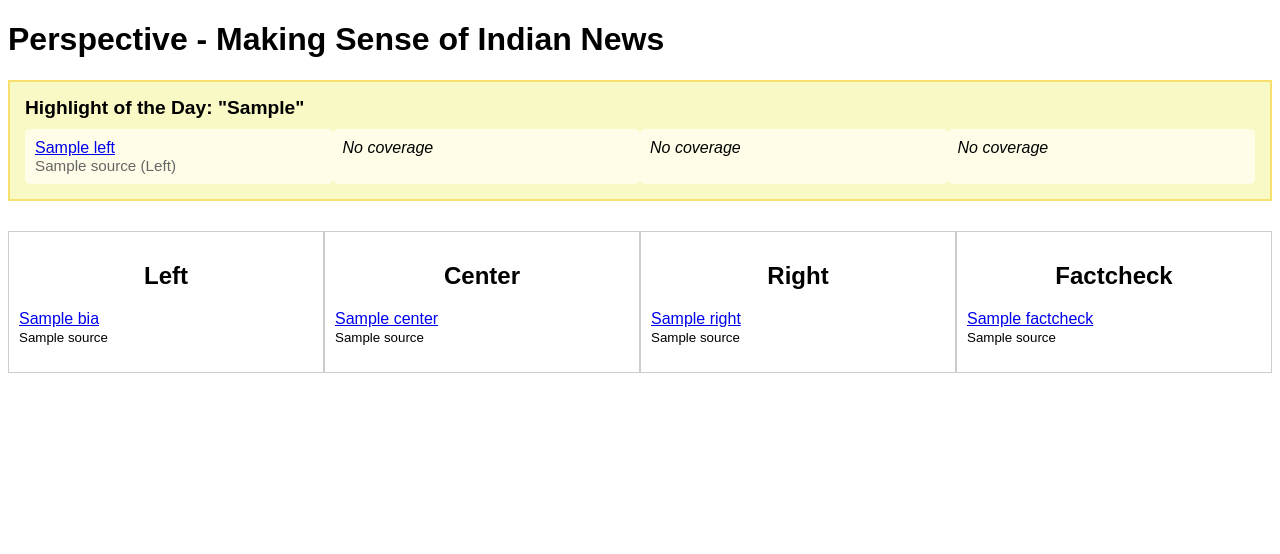
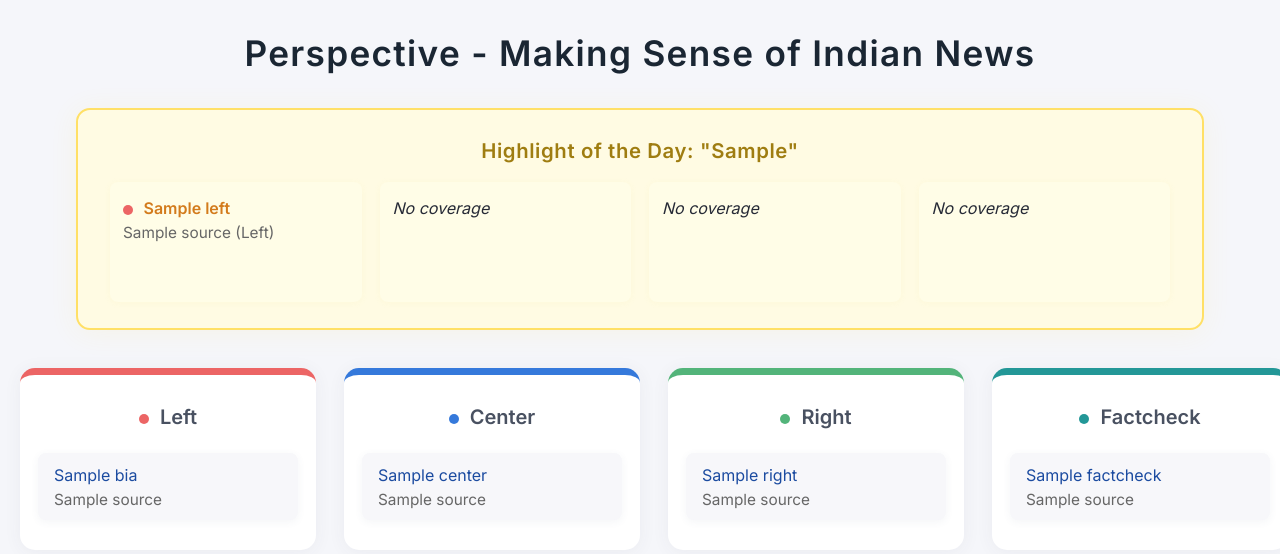
Before and after one commit to Nostradamus2x/perspective, a Flask app: template templates/index.html in a window 1280 px wide. Shown: the top 554 px of the page. Run offline with Flask 3, Linux system fonts and the light colour scheme; the template is opened without the code that fills it: most values are stand-ins (such as "Sample title", 1, 10 or a date in 2020).

Commit message:
Updated aesthetic changes

```diff
--- a/templates/index.html
+++ b/templates/index.html
@@ -2,18 +2,163 @@
 <html>
 <head>
     <title>Perspective - Making Sense of Indian News</title>
+    <link href="https://fonts.googleapis.com/css2?family=Inter:wght@400;600&display=swap" rel="stylesheet">
     <style>
-        body { font-family: Arial, sans-serif; }
-        .container { display: flex; justify-content: space-around; }
-        .column { width: 30%; padding: 10px; border: 1px solid #ccc; }
-        h2 { text-align: center; }
-        .highlight { background: #f9f9c5; border: 2px solid #f7e06c; margin-bottom: 30px; padding: 15px; }
-        .highlight-title { font-size: 1.2em; font-weight: bold; margin-bottom: 10px; }
-        .highlight-row { display: flex; justify-content: space-between; }
-        .highlight-col { width: 32%; background: #fffde7; padding: 10px; border-radius: 5px; }
-        .source-label { font-size: 0.95em; color: #666; }
+        body {
+
+            font-family: 'Inter', Arial, sans-serif;
+            background: #f5f6fa;
+            margin: 0;
+            padding: 0;
+            color: #262a36;
+        }
+
+        h1 {
+
+            text-align: center;
+            margin-top: 32px;
+            font-size: 2.2em;
+            letter-spacing: 1.3px;
+            color: #1a2633;
+            font-weight: 600;
+        }
+
+        .container {
+            display: flex;
+            justify-content: space-between;
+            gap: 28px;
+            max-width: 1240px;
+            margin: 38px auto 40px auto;
+            padding: 0 12px;
+        }
+
+        .column {
+            flex: 1;
+            min-width: 260px;
+            background: #fff;
+            border-radius: 15px;
+            box-shadow: 0 2px 18px rgba(60,63,90,0.06);
+            padding: 18px 18px 14px 18px;
+            border-top: 7px solid #bbb;
+            transition: box-shadow 0.2s, border-color 0.2s;
+        }
+
+        .column:nth-child(1) { border-color: #ec6565; }   /* Left - red */
+        .column:nth-child(2) { border-color: #3579db; }   /* Center - blue */
+        .column:nth-child(3) { border-color: #53b47a; }   /* Right - green */
+        .column:nth-child(4) { border-color: #239797; }   /* Fact-check - teal */
+
+
+        h2 { text-align: center; margin: 12px 0 24px 0; color: #495161; font-size: 1.25em; font-weight: 600;}
+
+        /* Highlight of the day */
+        .highlight {
+            background: #fffbe3;
+            border: 2.5px solid #ffe066;
+            border-radius: 14px;
+            max-width: 1060px;
+            margin: 34px auto 38px;
+            padding: 28px 32px 26px 32px;
+            box-shadow: 0 3px 28px rgba(250,225,50,0.09);
+        }
+        .highlight-title {
+            font-size: 1.27em;
+            font-weight: 600;
+            margin-bottom: 19px;
+            color: #9f7d11;
+            text-align: center;
+            letter-spacing: 0.03em;
+        }
+        .highlight-row {
+            display: flex;
+            justify-content: space-around;
+            gap: 18px;
+        }
+        .highlight-col {
+            flex: 1;
+            background: #fffde7;
+            padding: 16px 13px;
+            border-radius: 8px;
+            min-height: 88px;
+            text-align: left;
+            box-shadow: 0 1px 6px rgba(230,225,120,0.09);
+        }
+        .highlight-col a {
+            font-weight: 600;
+            color: #d37b1c;
+            text-decoration: none;
+            transition: color 0.18s;
+        }
+        .highlight-col a:hover {
+            color: #ff9800;
+            text-decoration: underline;
+        }
+
+        .source-label {
+            font-size: 0.96em;
+            color: #666;
+            margin-top: 5px;
+            display: block;
+        }
+
+        /* Article card styling */
+        .article-card {
+            background: #f7f7fa;
+            border-radius: 8px;
+            box-shadow: 0 2px 8px rgba(60,80,120,0.06);
+            padding: 12px 16px 11px 16px;
+            margin-bottom: 16px;
+            transition: transform 0.08s, box-shadow 0.12s;
+        }
+        .article-card:hover {
+            box-shadow: 0 6px 24px rgba(90,120,200,0.13);
+            transform: translateY(-3px) scale(1.01);
+        }
+        .article-card a {
+            color: #1b4ba0;
+            font-weight: 500;
+            text-decoration: none;
+            transition: color 0.19s;
+        }
+        .article-card a:hover {
+            color: #263663;
+            text-decoration: underline;
+        }
+        .footer {
+            text-align: center;
+            color: #9097a3;
+            padding: 30px 0 18px 0;
+            font-size: 1em;
+            font-family: 'Inter', Arial, sans-serif;
+        }
+        /* Bias dot indicator (optional) */
+        .bias-dot {
+            display: inline-block;
+            border-radius: 50%;
+            width: 10px; height: 10px; margin-right: 6px;
+            vertical-align: middle;
+        }
+        .dot-left { background-color: #ec6565; }
+        .dot-center { background-color: #3579db; }
+        .dot-right { background-color: #53b47a; }
+        .dot-factcheck { background-color: #239797;}
+        /* Responsive adjustments */
+        @media (max-width: 1020px) {
+            .container, .highlight-row { flex-direction: column; }
+            .container { gap: 0; }
+            .column, .highlight-col { min-width: unset; margin-bottom: 16px;}
+            .highlight-row { gap: 0; }
+        }
+        @media (max-width: 650px) {
+            .highlight { padding: 12px 4vw; }
+            h1 { font-size: 1.2em; }
+            .container { padding: 0 2vw; }
+            .column { padding: 13px 8px; }
+        }
+
     </style>
 </head>
+
 <body>
     <h1>Perspective - Making Sense of Indian News</h1>
     <!-- Highlight of the Day -->
@@ -24,8 +169,9 @@
             {% for bias in ['left', 'center', 'right', 'factcheck'] %}
             <div class="highlight-col">
                 {% if highlight_articles[bias] %}
+                    <span class="bias-dot dot-{{ bias }}"></span>
                     <a href="{{ highlight_articles[bias].link }}" target="_blank">{{ highlight_articles[bias].title }}</a>
-                    <div class="source-label">{{ highlight_articles[bias].source }} ({{ bias.capitalize() }})</div>
+                    <span class="source-label">{{ highlight_articles[bias].source }} ({{ bias.capitalize() }})</span>
                 {% else %}
                     <em>No coverage</em>
                 {% endif %}
@@ -39,20 +185,17 @@
     <div class="container">
         {% for bias in ['left', 'center', 'right', 'factcheck'] %}
         <div class="column">
-            <h2>{{ bias.capitalize() }}</h2>
-                {% for article in articles[bias] %}
-                    <p>
-                        <a href="{{ article.link }}" target="_blank">{{ article.title }}</a><br>
-                        <small>{{ article.source }}</small><br>
-                        <!-- {% if article.bias %}
-                            <span class="bias-{{ article.bias }}">
-                                <small>{{ article.bias|capitalize }}</small>
-                            </span>
-                        {% else %}
-                            <em>Not scored</em>
-                        {% endif %} -->
-                    </p>
-                {% endfor %}
+            <h2>
+                <span class="bias-dot dot-{{ bias }}"></span>
+                {{ bias.capitalize() }}
+            </h2>
+
+            {% for article in articles[bias] %}
+            <div class ="article-card">
+                    <a href="{{ article.link }}" target="_blank">{{ article.title }}</a><br>
+                    <span class="source-label">{{ article.source }}</span>
+            </div>
+            {% endfor %}
         </div>
         {% endfor %}
     </div>
```
Also changed, not shown: requirements.txt (+173 -29 lines), 1 other file.
